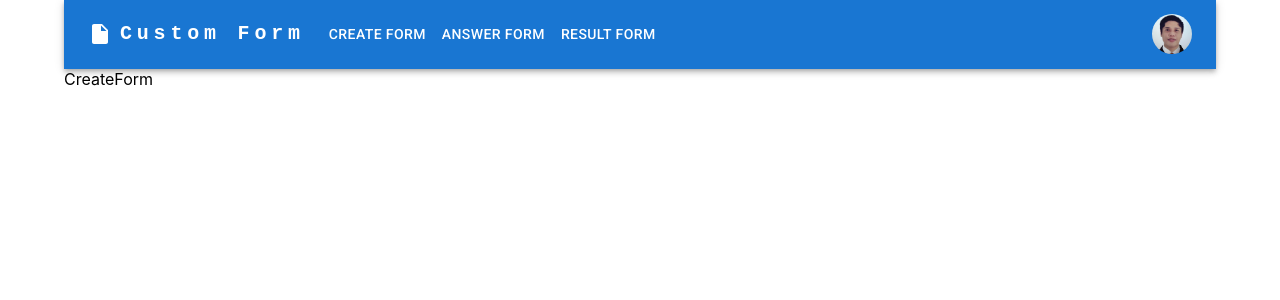
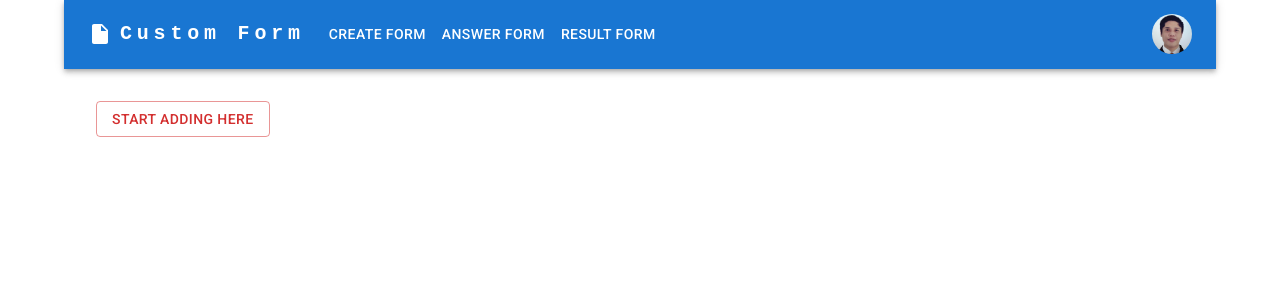
Before and after one commit to JosephCanete/crud-app, a React (Create React App) app: page /Create in a window 1280 px wide. Shown: the top 300 px of the page. Built offline with nearby package versions, Linux system fonts and the light colour scheme.

Commit message:
Started create form components

```diff
--- a/public/index.html
+++ b/public/index.html
@@ -22,7 +22,7 @@
       href="https://fonts.googleapis.com/icon?family=Material+Icons"
     />
 
-    <title>Crud System</title>
+    <title>Mon Form</title>
   </head>
   <body>
     <noscript>You need to enable JavaScript to run this app.</noscript>
--- a/src/components/pages/CreateForm.jsx
+++ b/src/components/pages/CreateForm.jsx
@@ -1,3 +1,55 @@
+import { useState } from "react";
+import Card from "@mui/material/Card";
+import CardContent from "@mui/material/CardContent";
+import Button from "@mui/material/Button";
+
 export default function CreateForm() {
-  return <div>CreateForm</div>;
+  const [cardList, setCardList] = useState([]);
+
+  const spawnCards = () => {
+    return setCardList((prevValue) => [
+      ...prevValue,
+      `data_${prevValue.length + 1}`,
+    ]);
+  };
+
+  const removeCards = (index) => {
+    const selectedCards = cardList[index];
+    const filteredData = cardList.filter((data) => data !== selectedCards);
+    //Update state
+    setCardList(filteredData);
+    console.log(cardList);
+  };
+
+  return (
+    <div>
+      {cardList.length === 0 && (
+        <Button
+          style={{ margin: "2rem" }}
+          variant="outlined"
+          color="error"
+          onClick={spawnCards}
+        >
+          START ADDING HERE
+        </Button>
+      )}
+      {cardList.map((item, index) => (
+        <Card style={{ margin: "3rem 2rem" }} key={index}>
+          <CardContent>{item}</CardContent>
+          {cardList.length - 1 === index && (
+            <Button variant="text" color="success" onClick={spawnCards}>
+              Add MORE
+            </Button>
+          )}
+          <Button
+            variant="text"
+            color="warning"
+            onClick={() => removeCards(index)}
+          >
+            REMOVE ITEM
+          </Button>
+        </Card>
+      ))}
+    </div>
+  );
 }
--- a/src/components/pages/Home.jsx
+++ b/src/components/pages/Home.jsx
@@ -1,21 +1,12 @@
 import Navigation from "./Navigation";
 import Container from "@mui/material/Container";
-import { Routes, Route } from "react-router-dom";
-import CreateForm from "./CreateForm";
-import ResultForm from "./ResultForm";
-import AnswerForm from "./AnswerForm";
-import Landing from "./Landing";
+import Routes from "../routes/Routes";
 
 export default function Home() {
   return (
     <Container maxWidth="lg">
       <Navigation />
-      <Routes>
-        <Route path="/" element={<Landing />} />
-        <Route path="/Answer" element={<AnswerForm />} />
-        <Route path="/Create" element={<CreateForm />} />
-        <Route path="/Result" element={<ResultForm />} />
-      </Routes>
+      <Routes />
     </Container>
   );
 }
--- /dev/null
+++ b/src/components/routes/Routes.jsx
@@ -0,0 +1,16 @@
+import { Routes as MyRoutes, Route } from "react-router-dom";
+import CreateForm from "../pages/CreateForm";
+import ResultForm from "../pages/ResultForm";
+import AnswerForm from "../pages/AnswerForm";
+import Landing from "../pages/Landing";
+
+export default function Routes() {
+  return (
+    <MyRoutes>
+      <Route path="/" element={<Landing />} />
+      <Route path="/Answer" element={<AnswerForm />} />
+      <Route path="/Create" element={<CreateForm />} />
+      <Route path="/Result" element={<ResultForm />} />
+    </MyRoutes>
+  );
+}
```
